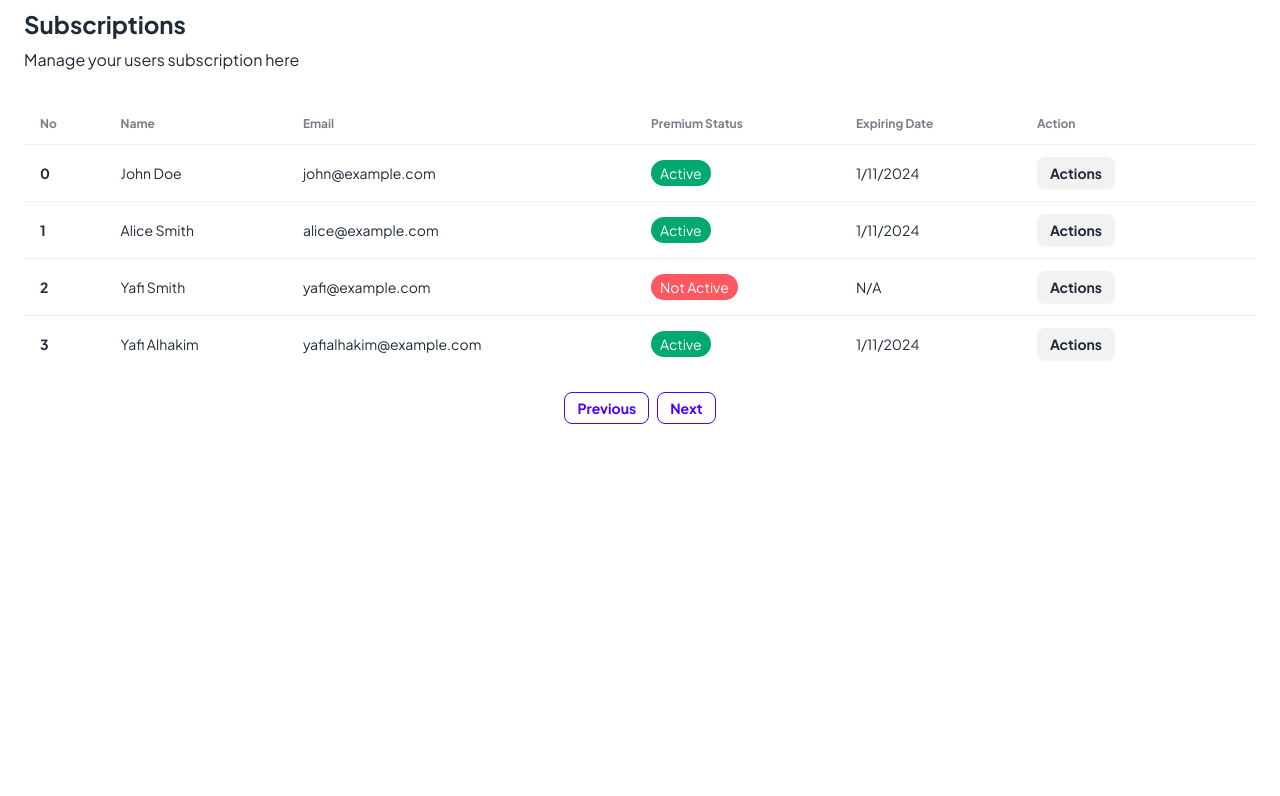
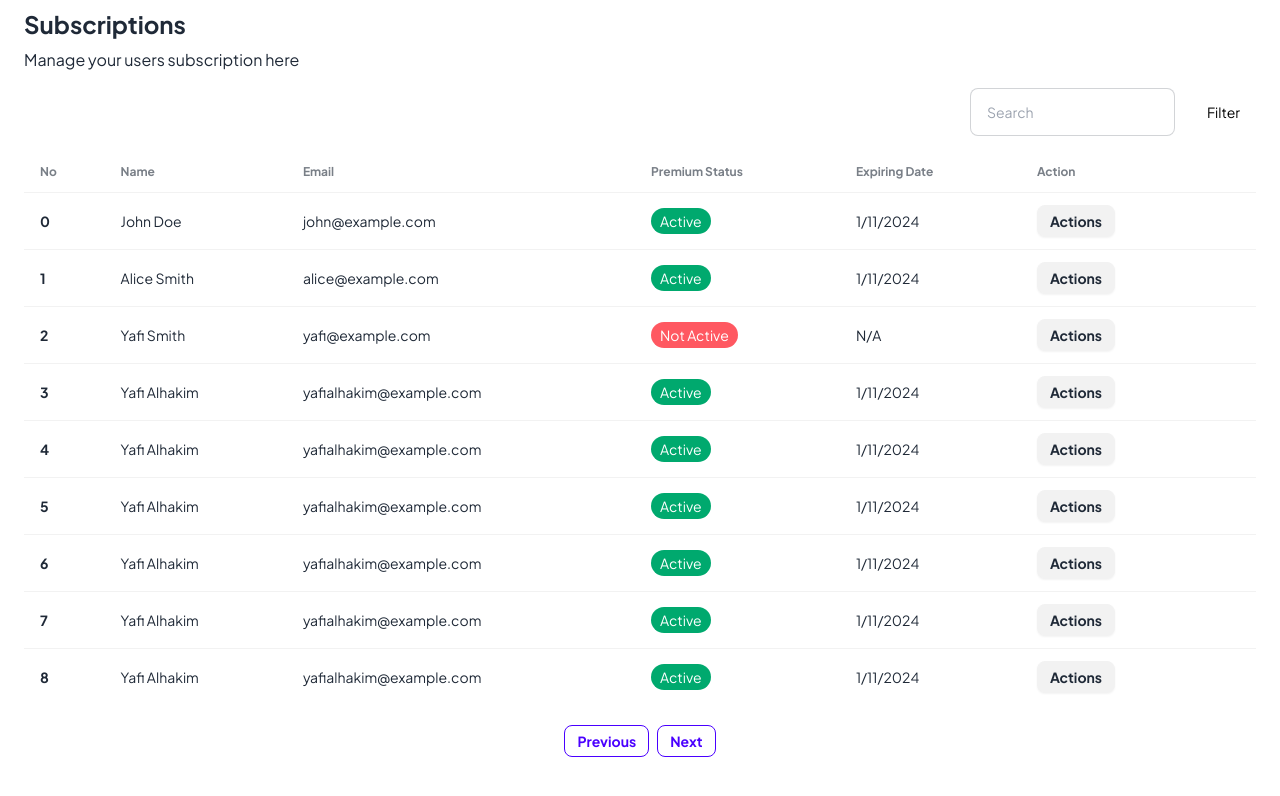
Before and after one commit to yaffalhakim1/medium-but-lite, a Next.js app: page /admin/subscription in a window 1280 px wide. Shown: the top 796 px of the page. Built offline with nearby package versions, Linux system fonts and the light colour scheme; data requests are answered from the project's data file.

Commit message:
feat(admin): add ability to search in subs

```diff
--- a/components/Icons.tsx
+++ b/components/Icons.tsx
@@ -19,3 +19,30 @@ export const BackIcons = () => {
     </svg>
   );
 };
+
+export const FilterIcons = () => {
+  return (
+    <svg
+      xmlns="http://www.w3.org/2000/svg"
+      width="24"
+      height="24"
+      viewBox="0 0 24 24"
+      fill="none"
+      stroke="currentColor"
+      stroke-width="2"
+      stroke-linecap="round"
+      stroke-linejoin="round"
+      className="lucide lucide-sliders-horizontal"
+    >
+      <line x1="21" x2="14" y1="4" y2="4" />
+      <line x1="10" x2="3" y1="4" y2="4" />
+      <line x1="21" x2="12" y1="12" y2="12" />
+      <line x1="8" x2="3" y1="12" y2="12" />
+      <line x1="21" x2="16" y1="20" y2="20" />
+      <line x1="12" x2="3" y1="20" y2="20" />
+      <line x1="14" x2="14" y1="2" y2="6" />
+      <line x1="8" x2="8" y1="10" y2="14" />
+      <line x1="16" x2="16" y1="18" y2="22" />
+    </svg>
+  );
+};
--- a/db.json
+++ b/db.json
@@ -19,9 +19,7 @@
       "name": "Alice Smith",
       "email": "alice@example.com",
       "password": "alice",
-      "like": [
-        3
-      ],
+      "like": [3],
       "role": "user",
       "isPremiumUser": true,
       "subscriptionPlan": {
@@ -35,9 +33,7 @@
       "id": 3,
       "name": "Yafi Smith",
       "email": "yafi@example.com",
-      "like": [
-        3
-      ],
+      "like": [3],
       "role": "user",
       "isPremiumUser": false,
       "subscriptionPlan": {
@@ -50,9 +46,72 @@
       "id": 4,
       "name": "Yafi Alhakim",
       "email": "yafialhakim@example.com",
-      "like": [
-        3
-      ],
+      "like": [3],
+      "role": "user",
+      "isPremiumUser": true,
+      "subscriptionPlan": {
+        "type": "monthly",
+        "expired_date": "2023-01-15"
+      },
+      "expiredDate": "2024-01-11"
+    },
+    {
+      "id": 5,
+      "name": "Yafi Alhakim",
+      "email": "yafialhakim@example.com",
+      "like": [3],
+      "role": "user",
+      "isPremiumUser": true,
+      "subscriptionPlan": {
+        "type": "monthly",
+        "expired_date": "2023-01-15"
+      },
+      "expiredDate": "2024-01-11"
+    },
+    {
+      "id": 6,
+      "name": "Yafi Alhakim",
+      "email": "yafialhakim@example.com",
+      "like": [3],
+      "role": "user",
+      "isPremiumUser": true,
+      "subscriptionPlan": {
+        "type": "monthly",
+        "expired_date": "2023-01-15"
+      },
+      "expiredDate": "2024-01-11"
+    },
+    {
+      "id": 7,
+      "name": "Yafi Alhakim",
+      "email": "yafialhakim@example.com",
+      "like": [3],
+      "role": "user",
+      "isPremiumUser": true,
+      "subscriptionPlan": {
+        "type": "monthly",
+        "expired_date": "2023-01-15"
+      },
+      "expiredDate": "2024-01-11"
+    },
+    {
+      "id": 8,
+      "name": "Yafi Alhakim",
+      "email": "yafialhakim@example.com",
+      "like": [3],
+      "role": "user",
+      "isPremiumUser": true,
+      "subscriptionPlan": {
+        "type": "monthly",
+        "expired_date": "2023-01-15"
+      },
+      "expiredDate": "2024-01-11"
+    },
+    {
+      "id": 9,
+      "name": "Yafi Alhakim",
+      "email": "yafialhakim@example.com",
+      "like": [3],
       "role": "user",
       "isPremiumUser": true,
       "subscriptionPlan": {
@@ -67,10 +126,7 @@
       "title": "Menampilkan foods dan drinksssss",
       "content": "oajajdaojwaojdwdoadinadonaodnand",
       "isPremium": true,
-      "category": [
-        "Polithics",
-        "Tech"
-      ],
+      "category": ["Polithics", "Tech"],
       "created_at": "2023-12-12T07:57:40.290Z",
       "img": "",
       "id": 1,
@@ -79,10 +135,7 @@
         "content": "",
         "isPremium": false,
         "img": "",
-        "category": [
-          "Anime",
-          "Tech"
-        ],
+        "category": ["Anime", "Tech"],
         "createdAt": "2023-12-12T07:42:02.951Z"
       }
     },
@@ -90,9 +143,7 @@
       "title": "Menampilkan foods dan drinks",
       "content": "aaaaaaaaaaaaaaaaaaaaaaaaaaaaaaaaa",
       "isPremium": true,
-      "category": [
-        "Tech"
-      ],
+      "category": ["Tech"],
       "created_at": "2023-12-12T08:21:18.956Z",
       "img": "http://res.cloudinary.com/dywbf3czv/image/upload/v1702369301/ufphqoadp33lmya9wrm8.png",
       "id": 2
@@ -101,10 +152,7 @@
       "title": "Menampilkan foods dan drinks",
       "content": "aaaaaaaaaaaaaaaaaaaaaaaaaaaaaaaaa",
       "isPremium": true,
-      "category": [
-        "Anime",
-        "Polithics"
-      ],
+      "category": ["Anime", "Polithics"],
       "created_at": "2023-12-12T08:55:00.141Z",
       "img": "http://res.cloudinary.com/dywbf3czv/image/upload/v1702369852/onhct4htt6zpz0xlr8n4.png",
       "id": 3
--- a/lib/useUser.ts
+++ b/lib/useUser.ts
@@ -3,9 +3,9 @@ import { fetcher } from "@/config/fetcher";
 import { User } from "@/types/user-types";
 import useSWR from "swr";
 
-export const useUsers = () => {
+export const useUsers = (search?: string, premium?: boolean) => {
   const { data, isLoading, error, mutate } = useSWR<User[]>(
-    `${BASE_URL}/profile`,
+    `${BASE_URL}/profile?q=${search}`,
     fetcher
   );
 
--- a/pages/admin/posts/index.tsx
+++ b/pages/admin/posts/index.tsx
@@ -66,13 +66,17 @@ export default function PostPage() {
                     <th>{idx++}</th>
                     <td>{item.title}</td>
                     <td>
-                      <span
-                        className={`badge text-white px-2 py-3 ${
-                          item.isPremium ? "badge-success" : "badge-error"
-                        }`}
-                      >
-                        {item.isPremium ? "Premium" : "Free"}
-                      </span>
+                      {item.isPremium ? (
+                        <div className="flex items-center">
+                          <div className="h-2.5 w-2.5 rounded-full bg-green-500 me-2"></div>
+                          Premium
+                        </div>
+                      ) : (
+                        <div className="flex items-center">
+                          <div className="h-2.5 w-2.5 rounded-full bg-red-500 me-2"></div>
+                          Free
+                        </div>
+                      )}
                     </td>
                     <td>{formatExpirationDate(item.created_at)}</td>
                     <td>
--- a/pages/admin/subscription.tsx
+++ b/pages/admin/subscription.tsx
@@ -1,16 +1,20 @@
+import { FilterIcons } from "@/components/Icons";
 import Modal from "@/components/Modal";
 import { BASE_URL } from "@/config/api";
 import { useUsers } from "@/lib/useUser";
 import { formatExpirationDate } from "@/lib/utils/user-subs";
 import { User } from "@/types/user-types";
+import { Menu } from "@headlessui/react";
 import axios from "axios";
 import { useState } from "react";
 import { toast } from "sonner";
 
 export default function SubscriptionPage() {
-  const { users, usersMutate } = useUsers();
+  const [search, setSearch] = useState("");
+  const [status, setStatus] = useState<boolean>();
+
+  const { users, usersMutate } = useUsers(search, status);
   const [page, setPage] = useState(1);
-  const [search, setSearch] = useState("");
 
   const handleNextPage = () => {
     setPage((prevPage) => prevPage + 1);
@@ -71,16 +75,85 @@ export default function SubscriptionPage() {
     <>
       <div className="container px-6  pt-2 pb-6 h-full">
         <p className="text-2xl font-semibold mb-2">Subscriptions</p>
-        <p className="text-md font-normal mb-8">
+        <p className="text-md font-normal mb-4">
           Manage your users subscription here
         </p>
         <div className="md:flex md:justify-between">
-          {/* <AddDocument onSuccess={mutate} /> */}
-          <div className="form-control"></div>
+          <div className="space-x-2 ml-auto items-center">
+            <input
+              type="text"
+              placeholder="Search"
+              className="input input-neutral input-md input-bordered"
+              onChange={(e) => setSearch(e.target.value)}
+            />
+            {/* use Menu from headless */}
+            <Menu as="div" className="relative inline-block text-left">
+              <div>
+                <Menu.Button className="inline-flex justify-center w-full px-4 py-2 text-sm font-medium text-white bg-primary-600 rounded-md hover:bg-primary-700 focus:outline-none focus-visible:ring-2 focus-visible:ring-white focus-visible:ring-opacity-75">
+                  {/* <FilterIcons /> */}
+                  <span className="ml-2 text-black">Filter</span>
+                </Menu.Button>
+              </div>
+              <Menu.Items className="absolute right-0 w-56 mt-2 origin-top-right bg-white divide-y divide-gray-100 rounded-md shadow-lg ring-1 ring-black ring-opacity-5 focus:outline-none">
+                <div className="px-1 py-1 ">
+                  <Menu.Item>
+                    {({ active }) => (
+                      <a
+                        onClick={() => setStatus(true)}
+                        className={`${
+                          active ? "bg-violet-500 text-white" : "text-gray-900"
+                        } group flex rounded-md items-center w-full px-2 py-2 text-sm`}
+                      >
+                        Premium
+                      </a>
+                    )}
+                  </Menu.Item>
+                  <Menu.Item>
+                    {({ active }) => (
+                      <a
+                        onClick={() => setStatus(false)}
+                        className={`${
+                          active ? "bg-violet-500 text-white" : "text-gray-900"
+                        } group flex rounded-md items-center w-full px-2 py-2 text-sm`}
+                      >
+                        Free
+                      </a>
+                    )}
+                  </Menu.Item>
+                </div>
+              </Menu.Items>
+            </Menu>
+            {/* <div className="dropdown dropdown-top">
+              <button
+                tabIndex={0}
+                className="btn btn-primary btn-md no-animation"
+              >
+                Filter
+              </button>
+              <ul
+                tabIndex={0}
+                className="shadow menu dropdown-content bg-base-100 rounded-md w-52"
+              >
+                <li>
+                  <a onClick={() => setStatus(true)} className="cursor-pointer">
+                    Premium
+                  </a>
+                </li>
+                <li>
+                  <a
+                    onClick={() => setStatus(false)}
+                    className="cursor-pointer"
+                  >
+                    Free
+                  </a>
+                </li>
+              </ul>
+            </div> */}
+          </div>
         </div>
-        <div className="flex flex-col h-full w-full">
+        <div className="flex flex-col h-full w-full mt-4">
           <div className="overflow-x-auto">
-            <table className="table ">
+            <table className="table">
               <thead>
                 <tr className="">
                   <th>No</th>
```
